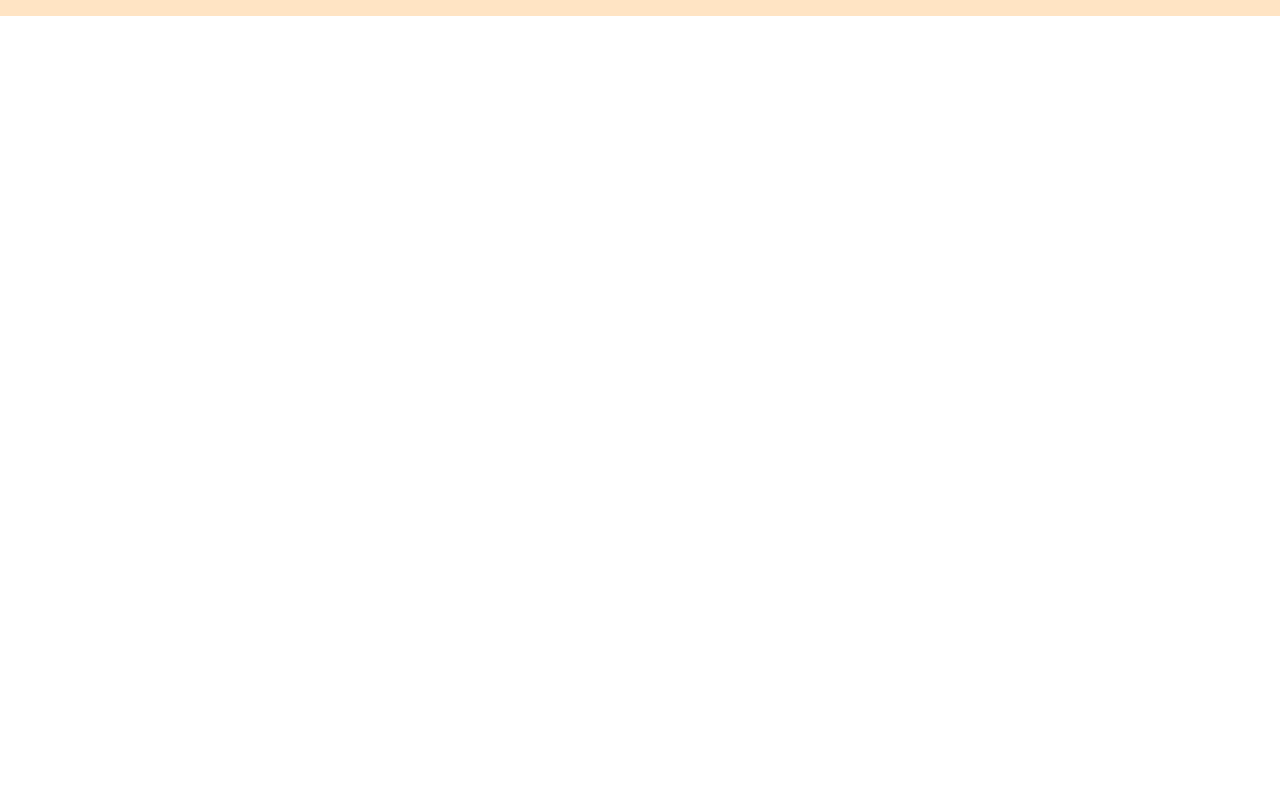
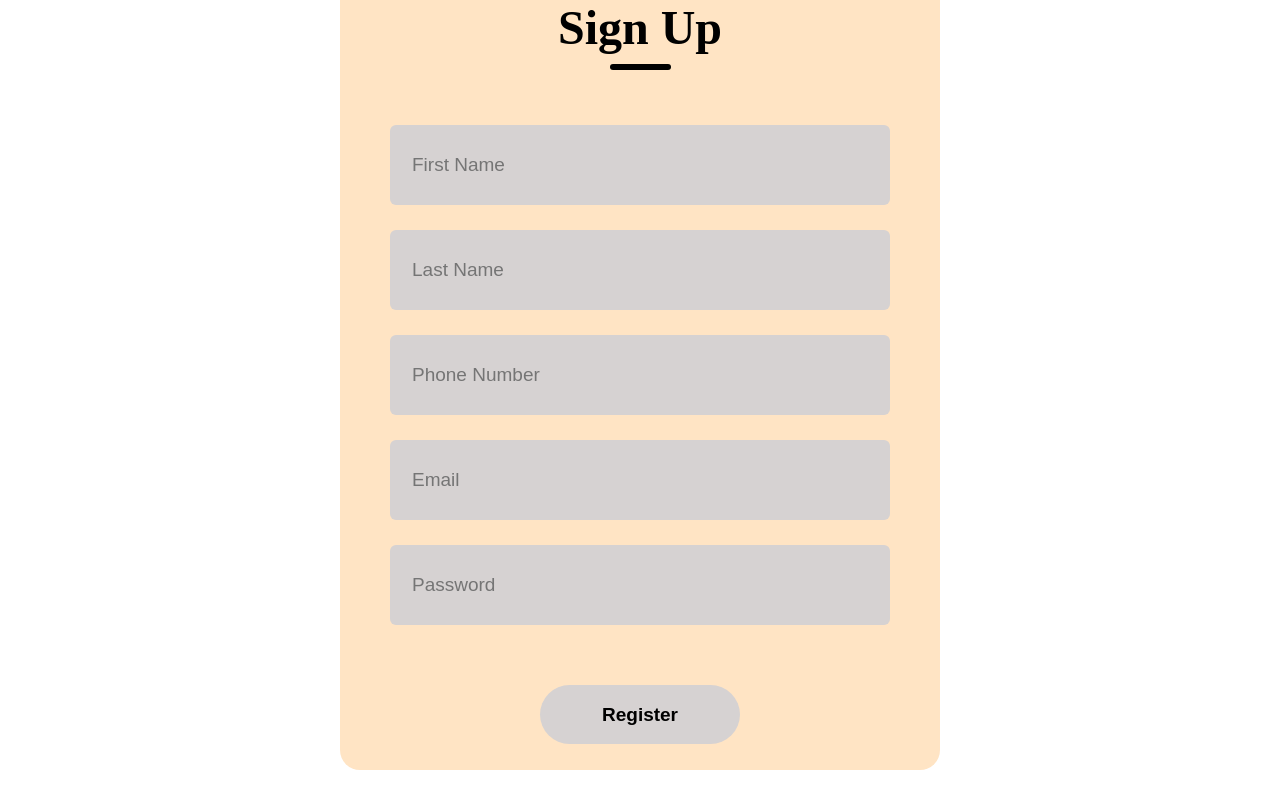
Before and after one commit to Markcanderson8/GroupOne, a React (Create React App) app in the folder pizzaFrontEnd/: page /register in a window 1280 px wide. Shown: the part 360-1160 px from the top of the page. Before the commit the page ends 800 px from the top, so only its background shows below. Built offline with nearby package versions, Linux system fonts and the light colour scheme.

Commit message:
have the post working but need to fix so that onSubmit the fields clear

```diff
--- a/pizzaFrontEnd/src/Components/App/App.js
+++ b/pizzaFrontEnd/src/Components/App/App.js
@@ -4,9 +4,9 @@ import Footer from "../footer/Footer";
 import { Routes, Route } from "react-router-dom";
 import Home from "../home/Home";
 import styles from "./App.module.css";
-import ProductPage from "./productPage/ProductPage";
-import SingleProductPage from "./productPage/SingleProductPage";
-import LoginSignup from "./loginSignup/LoginSignup";
+import ProductPage from "../productPage/ProductPage";
+import SingleProductPage from "../productPage/SingleProductPage";
+import Register from "../register/Register";
 
 function App() {
   return (
@@ -16,7 +16,7 @@ function App() {
         <Route exact path="/" element={<Home />} />
         <Route exact path="/products" element={<ProductPage />} />
         <Route exact path="/products/:id" element={<SingleProductPage />} />
-        <Route exact path="/signup" element={<LoginSignup />} />
+        <Route exact path="/register" element={<Register />} />
       </Routes>
       <Footer />
     </div>
--- a/pizzaFrontEnd/src/Components/App/loginSignup/LoginSignup.js
+++ /dev/null
@@ -1,69 +0,0 @@
-import React from "react";
-import styles from "./loginSignup.module.css";
-import { useState } from "react";
-
-const LoginSignup = () => {
-  const [action, setAction] = useState("Sign Up");
-  return (
-    <div className={styles.container}>
-      <div className={styles.header}>
-        <div className={styles.text}>{action}</div>
-        <div className={styles.underline}></div>
-      </div>
-      <div className={styles.inputs}>
-        {action === "Login" ? (
-          <div></div>
-        ) : (
-          <>
-            <div className={styles.input}>
-              <input type="text" placeholder="First Name" />
-            </div>
-            <div className={styles.input}>
-              <input type="text" placeholder="Last Name" />
-            </div>
-            <div className={styles.input}>
-              <input type="text" placeholder="Phone Number" />
-            </div>
-          </>
-        )}
-        <div className={styles.input}>
-          <input type="email" placeholder="Email" />
-        </div>
-        <div className={styles.input}>
-          <input type="password" placeholder="Password" />
-        </div>
-        {action === "Sign Up" ? (
-          <div></div>
-        ) : (
-          <div className={styles.forgotPassword}>
-            Lost Password? <span>Click Here!</span>
-          </div>
-        )}
-      </div>
-      <div className={styles.submitContainer}>
-        <div
-          className={
-            action === "Login"
-              ? `${styles.submit} ${styles.gray}`
-              : styles.submit
-          }
-          onClick={() => setAction("Sign Up")}
-        >
-          Sign Up
-        </div>
-        <div
-          className={
-            action === "Sign Up"
-              ? `${styles.submit} ${styles.gray}`
-              : styles.submit
-          }
-          onClick={() => setAction("Login")}
-        >
-          Login
-        </div>
-      </div>
-    </div>
-  );
-};
-
-export default LoginSignup;
--- a/pizzaFrontEnd/src/Components/navBar/NavBar.js
+++ b/pizzaFrontEnd/src/Components/navBar/NavBar.js
@@ -16,10 +16,10 @@ function NavBar() {
         Products
       </Link>
       <h1>The Pizza Shack</h1>
-      <Link className={styles.navLinks} to="/signup">
+      <Link className={styles.navLinks} to="/register">
         Register
       </Link>
-      <Link className={styles.navLinks} to="/signup">
+      <Link className={styles.navLinks} to="/">
         Login
       </Link>
     </div>
--- a/pizzaFrontEnd/src/Components/App/productPage/ProductPage.js
+++ b/pizzaFrontEnd/src/Components/productPage/ProductPage.js
@@ -1,6 +1,6 @@
 import React, { useEffect, useState } from "react";
-import constants from "../../util/constants";
-import ItemCard from "../../item-card/ItemCard";
+import constants from "../util/constants";
+import ItemCard from "../item-card/ItemCard";
 import styles from "./productPage.module.css";
 import { Link } from "react-router-dom";
 
--- a/pizzaFrontEnd/src/Components/App/productPage/SingleProductPage.js
+++ b/pizzaFrontEnd/src/Components/productPage/SingleProductPage.js
@@ -1,8 +1,8 @@
 import React from "react";
-import constants from "../../util/constants";
+import constants from "../util/constants";
 import { useState, useEffect } from "react";
 import { useParams } from "react-router-dom";
-import ItemCard from "../../item-card/ItemCard";
+import ItemCard from "../item-card/ItemCard";
 
 const SingleProductPage = () => {
   const [products, setProducts] = useState([]);
--- /dev/null
+++ b/pizzaFrontEnd/src/Components/register/Register.js
@@ -0,0 +1,106 @@
+import React, { useState } from "react";
+import styles from "./loginSignup.module.css";
+import constants, { USERS_ENDPOINT } from "../util/constants";
+
+const LoginSignup = () => {
+  const [firstName, setFirstName] = useState("");
+  const [lastName, setLastName] = useState("");
+  const [phoneNumber, setPhoneNumber] = useState("");
+  const [email, setEmail] = useState("");
+  const [password, setPassword] = useState("");
+  const [message, setMessage] = useState("");
+
+  let handleSubmit = async (e) => {
+    e.preventDefault();
+    try {
+      let res = await fetch(constants.BASE_URL_API + USERS_ENDPOINT, {
+        method: "POST",
+        body: JSON.stringify({
+          firstName: firstName,
+          lastName: lastName,
+          phoneNumber: phoneNumber,
+          email: email,
+          password: password,
+        }),
+        headers: {
+          "Content-type": "application/json; charset=UTF-8",
+        },
+      });
+      let resJson = await res.json();
+      if (res.json === 200) {
+        setFirstName("");
+        setLastName("");
+        setPhoneNumber("");
+        setEmail("");
+        setPassword("");
+        setMessage("User Created Successfully!!!");
+      } else {
+        setMessage("Some error occured");
+      }
+    } catch (err) {
+      console.log(err);
+    }
+  };
+
+  return (
+    <div className={styles.container}>
+      <div className={styles.header}>
+        <div className={styles.text}>Sign Up</div>
+        <div className={styles.underline}></div>
+      </div>
+      <form onSubmit={handleSubmit}>
+        <div className={styles.inputs}>
+          <div className={styles.input}>
+            <input
+              type="text"
+              value={firstName}
+              placeholder="First Name"
+              onChange={(e) => setFirstName(e.target.value)}
+            />
+          </div>
+          <div className={styles.input}>
+            <input
+              type="text"
+              value={lastName}
+              placeholder="Last Name"
+              onChange={(e) => setLastName(e.target.value)}
+            />
+          </div>
+          <div className={styles.input}>
+            <input
+              type="text"
+              value={phoneNumber}
+              placeholder="Phone Number"
+              onChange={(e) => setPhoneNumber(e.target.value)}
+            />
+          </div>
+          <div className={styles.input}>
+            <input
+              type="email"
+              value={email}
+              placeholder="Email"
+              onChange={(e) => setEmail(e.target.value)}
+            />
+          </div>
+          <div className={styles.input}>
+            <input
+              type="password"
+              value={password}
+              placeholder="Password"
+              onChange={(e) => setPassword(e.target.value)}
+            />
+          </div>
+        </div>
+        <div className={styles.submitContainer}>
+          <button className={styles.button} type="submit">
+            Register
+          </button>
+        </div>
+
+        <div className="message">{message ? <p>{message}</p> : null}</div>
+      </form>
+    </div>
+  );
+};
+
+export default LoginSignup;
--- a/pizzaFrontEnd/src/Components/App/loginSignup/loginSignup.module.css
+++ b/pizzaFrontEnd/src/Components/register/loginSignup.module.css
@@ -78,6 +78,8 @@
 
 .submitContainer {
     display: flex;
+    justify-content: center;
+    align-items: center;
     gap: 30px;
     margin: 60px auto;
 }
@@ -100,3 +102,24 @@
     background-color: #EAEAEA;
     color: darkgray;
 }
+
+.button {
+    display: flex;
+    justify-content: center;
+    align-items: center;
+    width: 200px;
+    height: 59px;
+    color: black;
+    background-color: rgb(214, 210, 210);
+    border-radius: 50px;
+    border: none;
+    font-size: 19px;
+    font-weight: 700;
+    cursor: pointer;
+}
+
+.message {
+    font-size: 1.2em;
+    text-align: center;
+    color: #36a936;
+}
```
Also changed, not shown: pizzaFrontEnd/src/Components/productPage/productPage.module.css (renamed from pizzaFrontEnd/src/Components/App/productPage/productPage.module.css).
